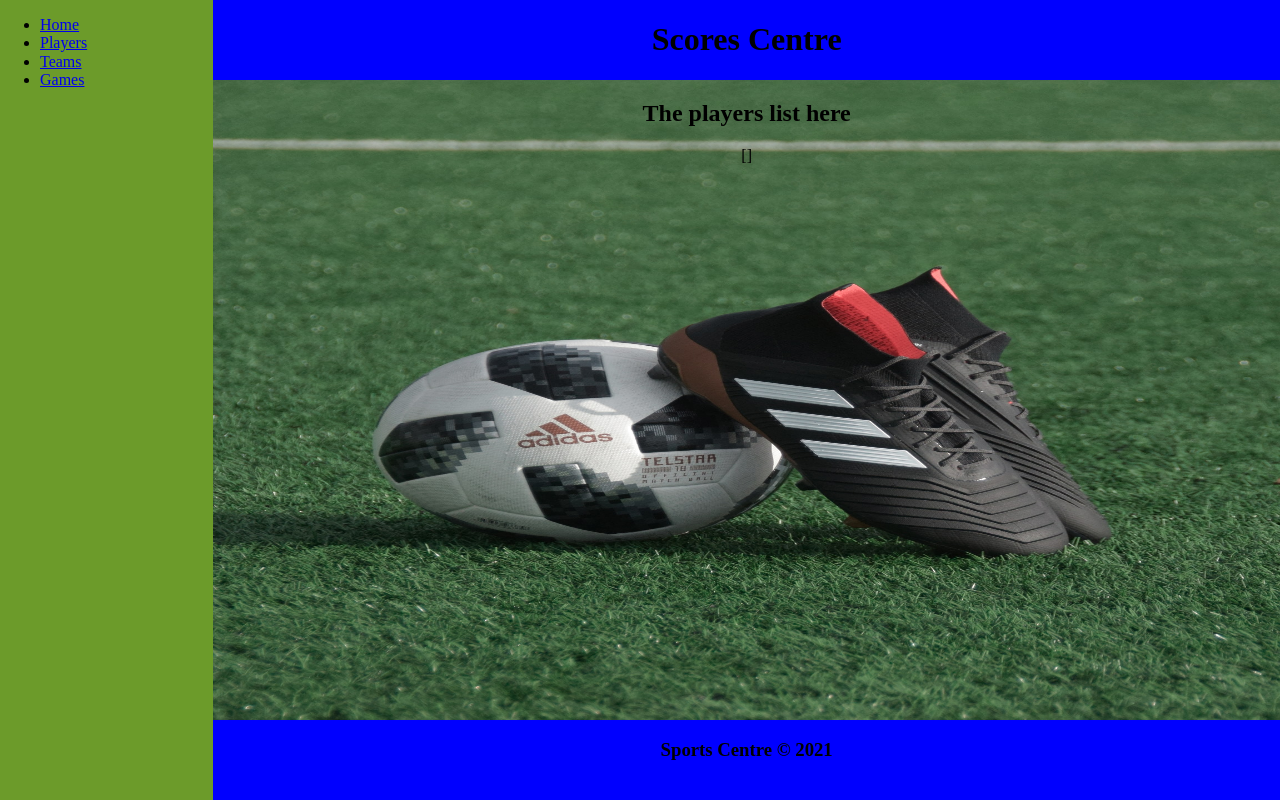
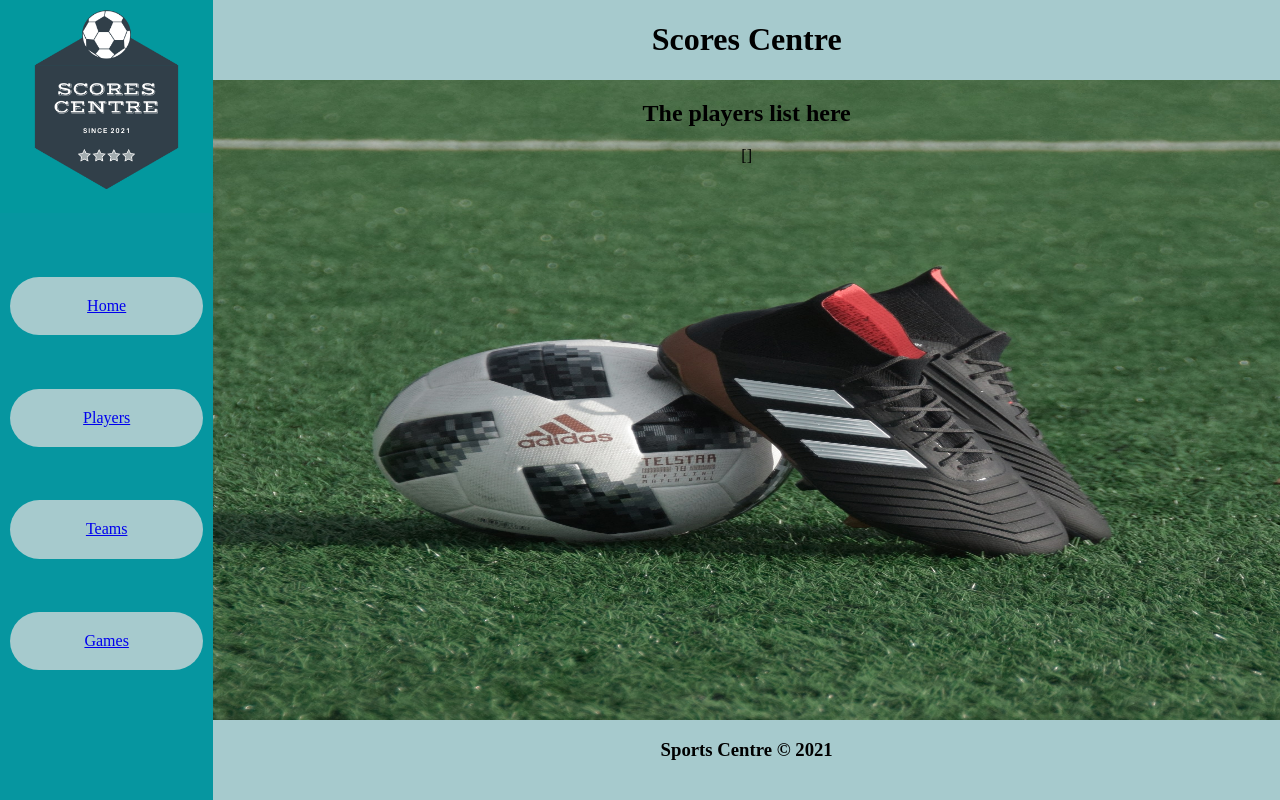
Before and after one commit to psulli10/sports_scores, a Flask app: page /players in a window 1280 px wide. Run offline with Flask 2, Linux system fonts and the light colour scheme; data that the repository does not hold is empty; some libraries are stand-ins or nearby versions.

Commit message:
more basic styling added to base.html/style.css

```diff
--- a/static/style.css
+++ b/static/style.css
@@ -1,11 +1,11 @@
 body {
-    background-color: rgb(108, 155, 42);
+    background-color: rgb(6, 150, 160);
 }
 
 .main-head {
     grid-area: header;
     text-align: center;
-    background-color: blue;
+    background-color: rgb(166, 202, 205);
 }
 
 .main-content {
@@ -20,13 +20,13 @@
 
 .main-nav {
     grid-area: nav;
+}
 
-}
 
 .main-footer {
     grid-area: footer;
     text-align: center;
-    background-color: blue;
+    background-color: rgb(166, 202, 205);
 }
 
 .wrapper {
@@ -42,6 +42,25 @@
     height: 100vh;
 }
 
-nav ul {
-     flex-direction: column;
+.nav-list {
+    height: 60vh;
+    display: flex;
+    flex-direction: column;
+    justify-content: space-evenly;
+    list-style: none;
+    text-align: center;
+    padding: 0;
 }
+.nav-list > li {
+    background-color: rgb(166, 202, 205);
+    margin: 10px;
+    padding: 20px;
+    border-radius: 30px;
+}
+
+#logo {
+    width: auto;
+    height : auto;
+    max-height: 100%;
+    max-width: 100%;
+}
--- a/templates/base.html
+++ b/templates/base.html
@@ -19,7 +19,8 @@
             <h1>Scores Centre</h1>
         </header>
         <nav class="main-nav">
-            <ul>
+            <img src="{{url_for('static',filename = 'images/logo.png')}}" alt="logo" id="logo">
+            <ul class="nav-list">
                 <li>
                     <a href="/">Home</a>
                 </li>
```
